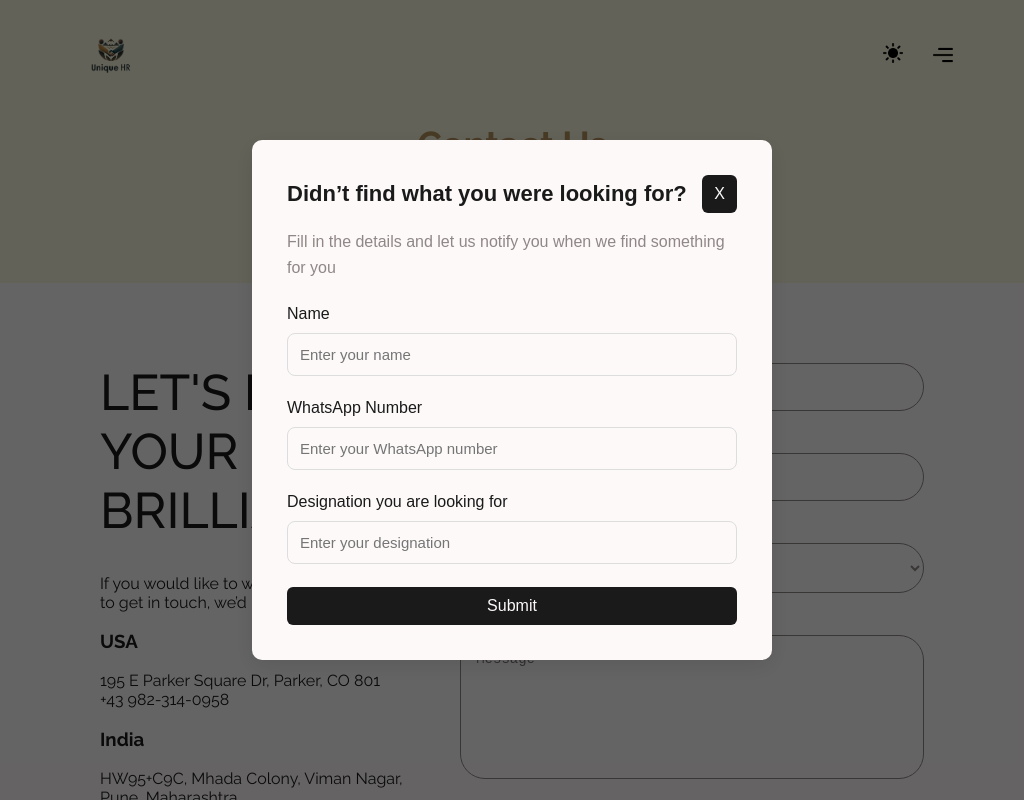
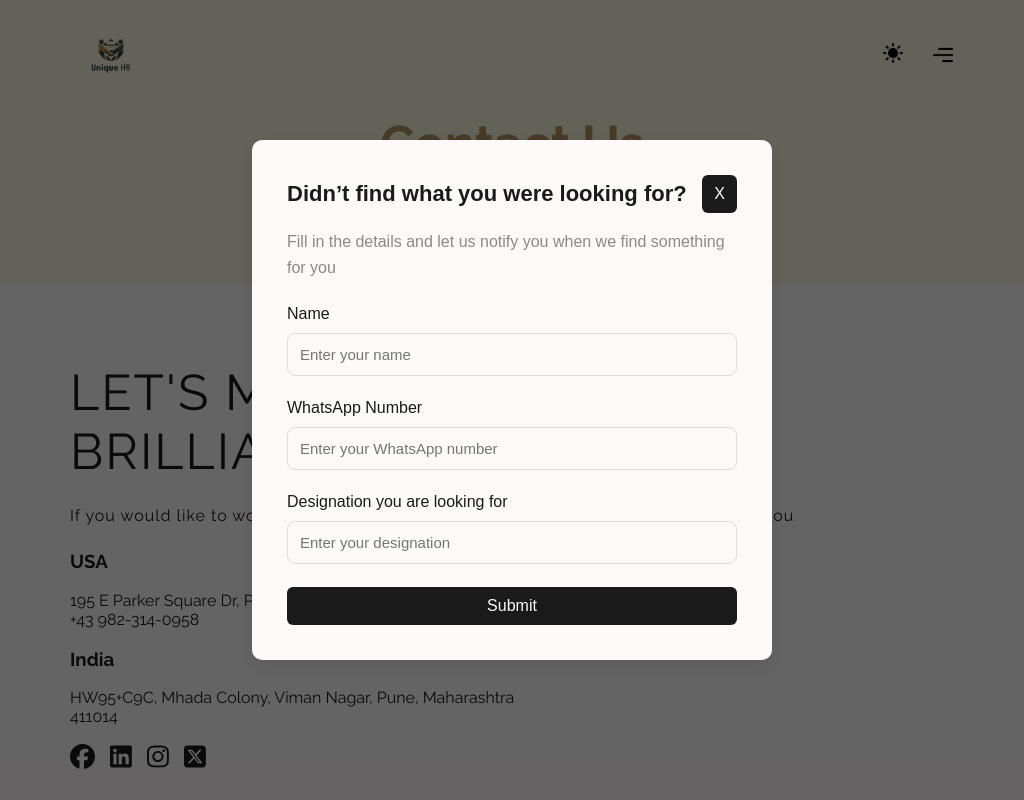
Before and after one commit to ShiviiSonii/UniqueHR, a React (Vite) app: page /contact in a window 1024 px wide. Shown: the top 800 px of the page. Built offline with nearby package versions, Linux system fonts and the light colour scheme.

Commit message:
modified contact page

```diff
--- a/src/pages/Contact.jsx
+++ b/src/pages/Contact.jsx
@@ -37,6 +37,7 @@ function Contact() {
               </div>
             </div>
             <div className="form-details">
+              <h3 className='form-header'>Send a message</h3>
               <div className="form-details-inner">
                 <input type="text" name="name" id="name" placeholder="Name" required />
                 <input type="email" name="email" id="email" placeholder="Email" required />
--- a/src/styles/CommonBanner.css
+++ b/src/styles/CommonBanner.css
@@ -41,7 +41,7 @@
 
   @media (min-width:769px) and (max-width: 1024px) {
     .common-banner h1 {
-      font-size: 36px;
+      font-size: 50px;
       line-height: 3rem;
     }
 
@@ -66,7 +66,7 @@
     }
 
     .common-banner h1 {
-      font-size: 28px;
+      font-size: 40px;
       line-height: 2.5rem;
     }
 
--- a/src/styles/Contact.css
+++ b/src/styles/Contact.css
@@ -18,13 +18,21 @@
 
 .form-txt h1{
     font-size: 50px;
-    margin-top: 0px;
-    font-weight: 500;
+    margin: 0px;
+    font-weight: 400;
+    letter-spacing: 2px;
     color: var(--text-color);
 }
 
 .form-text-p{
     font-size: 16px;
+    margin: 25px 0px;
+    letter-spacing: 1px;
+}
+
+.form-text p{
+    font-size: 16px;
+    letter-spacing: 2px;
 }
 
 .form-details {
@@ -32,12 +40,21 @@
     display: flex;
     flex-direction: column;
     justify-content: space-between;
+    gap: 20px;
 }
 
 .form-details-inner {
     display: flex;
     flex-wrap: wrap;
     gap: 10px;
+}
+
+.form-header{
+    text-transform: uppercase;
+    font-size: 2.5rem;
+    margin: 0px;
+    font-weight: 400;
+    letter-spacing: 2px;
 }
 
 .form-details-inner input {
@@ -118,10 +135,41 @@ textarea {
     }
 
     .form-txt h1{
-        font-size: 35px;
+        font-size: 32px;
     }
 
     .contact-container{
         padding: 40px 20px;
     }
+
+    .form-header{
+        font-size: 2rem;
+        margin-bottom: 10px;
+    }
 }
+
+
+@media (min-width: 769px) and (max-width:1024px){
+    .contact-container {
+        padding: 40px 70px;
+    }
+
+    .form {
+        flex-direction: column;
+    }
+
+    .form-txt{
+        margin-right: 0px;
+        margin-bottom: 30px;
+        }
+
+
+        .form-txt, .form-details {
+            flex: 1 1 100%;
+            gap: 10px;
+        }
+        .form-details-inner input {
+            flex: 1 1 100%;
+        }
+
+}
```
